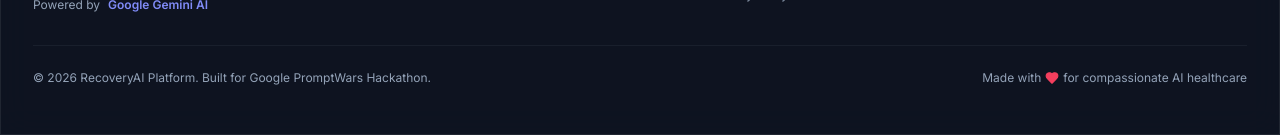
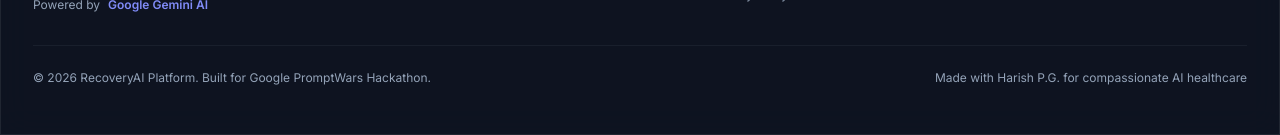
Before and after one commit to HARISHPG21/Recovery-AI, a React (Vite) app in the folder frontend/: page / in a window 1280 px wide. Shown: the part 2763-2898 px from the top of the page. Built offline with nearby package versions, Linux system fonts and the light colour scheme; no server answers.

Commit message:
docs: add Harish P.G. attribution to footer and README

```diff
--- a/frontend/src/components/Footer.tsx
+++ b/frontend/src/components/Footer.tsx
@@ -72,9 +72,7 @@ export const Footer: React.FC = () => {
       <div className="max-w-7xl mx-auto border-t border-white/5 pt-6 flex flex-col sm:flex-row items-center justify-between text-xs text-slate-400 gap-4">
         <span>© 2026 RecoveryAI Platform. Built for Google PromptWars Hackathon.</span>
         <div className="flex items-center gap-1 text-slate-400">
-          <span>Made with</span>
-          <Heart className="w-3.5 h-3.5 text-rose-500 fill-current inline" />
-          <span>for compassionate AI healthcare</span>
+          <span>Made with Harish P.G. for compassionate AI healthcare</span>
         </div>
       </div>
     </footer>
```
Also changed, not shown: 2 other files (tests, documents, lock files or other folders).
